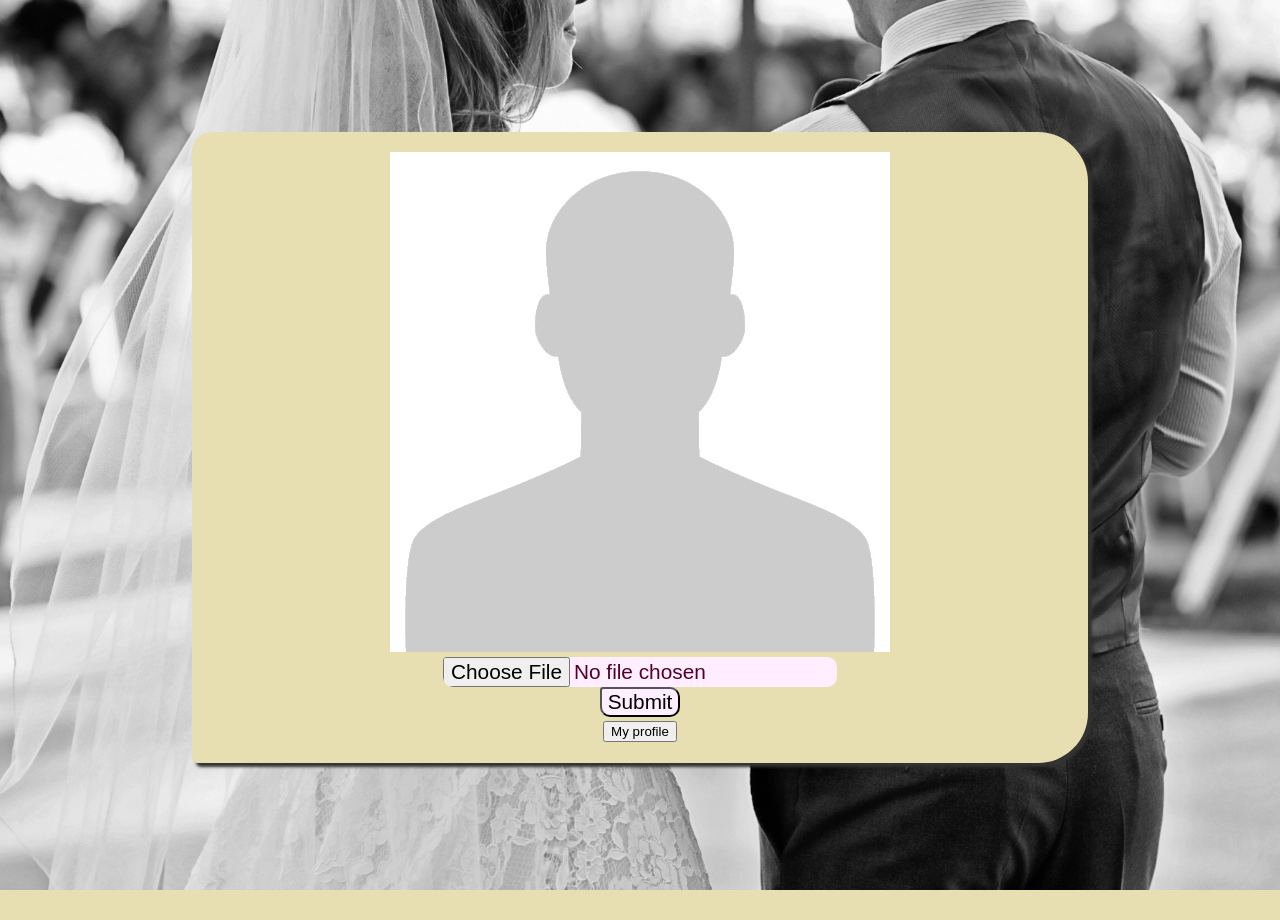
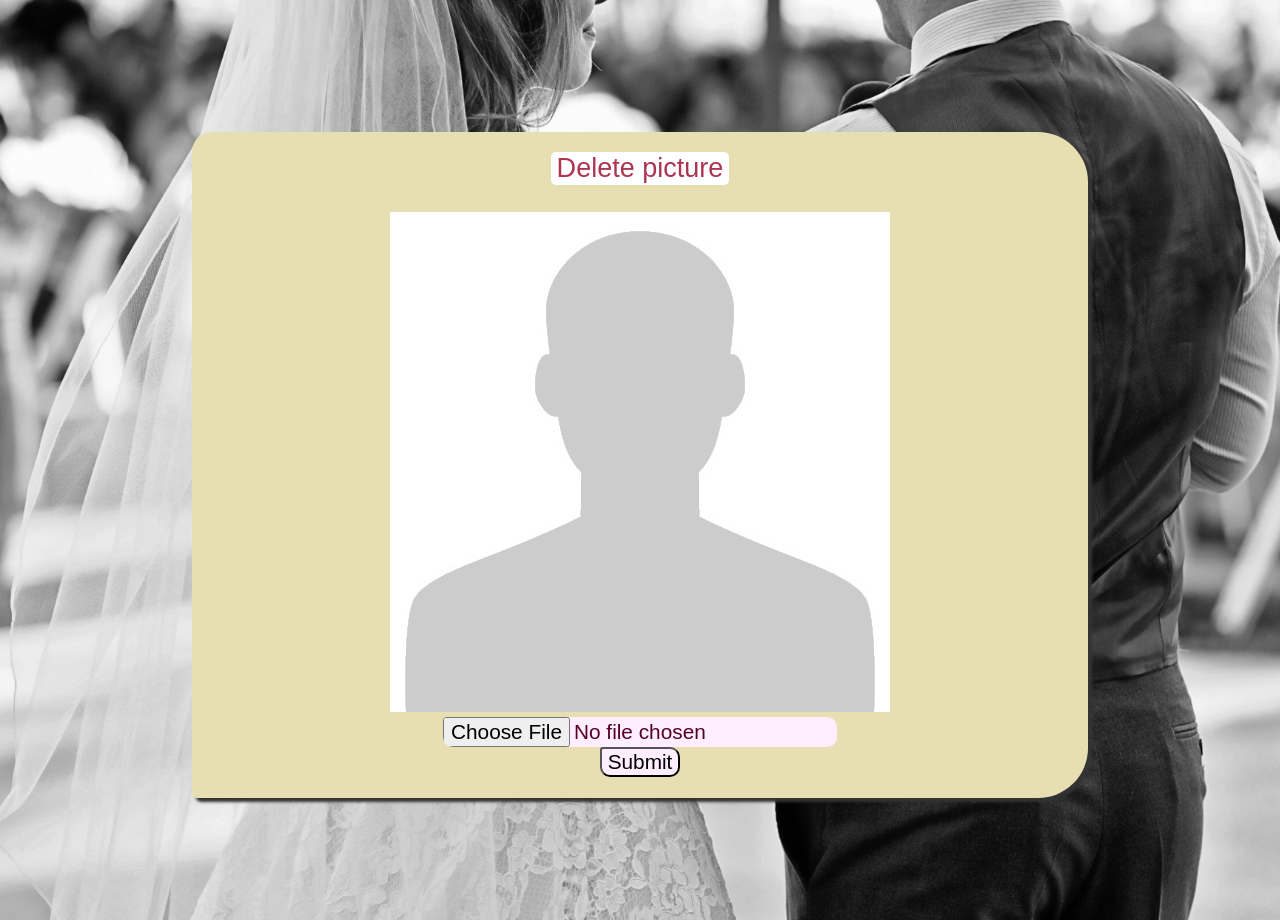
Before and after one commit to BlockCat/DatingSite, a CodeIgniter app: page /DatingSite/profilepage/upload in a window 1280 px wide. Shown: the part 64-984 px from the top of the page. Before the commit the page ends 954 px from the top, so only its background shows below. Run offline with CodeIgniter, Linux system fonts and the light colour scheme; the visitor is signed in with stand-in values (Sample User, id 1); data that the repository does not hold is empty; some libraries are stand-ins or nearby versions.

Commit message:
delete account and picture functionality part 1

```diff
--- a/application/models/Users_model.php
+++ b/application/models/Users_model.php
@@ -97,6 +97,17 @@ class Users_model extends CI_Model {
 			$this->db->trans_commit();
 			return true;
 		}
+	}
+
+	public function delete_user($userID, $personalityID, $personalitypref){
+
+		//deletes everything related to a certain user
+		$this->db->delete('BrandPref', array('user' => $userID));
+		$this->db->delete('Personality', array('personalityID' => $personalityID));
+		$this->db->delete('Personality', array('personalityID' => $personalitypref));
+		$this->db->delete('UserLikes', array('likes' => $userID));
+		$this->db->delete('UserLikes', array('liked' => $userID));
+		$this->db->delete('UserProfile', array('userID' => $userID));
 	}
 
 	public function set_liked($user, $profile){
--- a/application/views/upload.php
+++ b/application/views/upload.php
@@ -2,16 +2,14 @@
         <div id="main">
             <div class="wrapper">
                 <div class="text_wrapper">
+					<button class="profilebutton" id="deletepic">Delete picture</button>
+					<br/>
                     <img id="profileimage" alt="Profile picture" src="<?php echo $imgsrc ?>""/>
                     <?php echo form_error('userfile')?>
                     <?php echo form_open('profilepage/upload', array('enctype' => 'multipart/form-data')) ?>
                         <input type="file" id="profileinput" name="userfile" >
                         <input type="submit" name="submit">
                     </form>
-                    <?php
-						$profileUrl = base_url('ownprofilepage');
-						echo  "<a href='$profileUrl'><button>My profile</button></a>";
-					?>
                 </div>
             </div>
         </div>
@@ -26,6 +24,15 @@
             }
         });
 
+		$(document).ready(function () {
+			$("#deletepic").click(function(){
+				var result = confirm("do you really want to delete your beautifull picture?");
+				if (result == true){
+					//delete picture
+				}
+			});
+		});
+
     </script>
 </body>
 </html>
--- a/css/main.css
+++ b/css/main.css
@@ -172,6 +172,21 @@ p {
     font-size: 1em;
 }
 
+.profilebutton{
+	margin-bottom: 1em;
+    font-size: 1.3em;
+    border-radius: 5px;
+    background-color: #ffffff;
+    color: #ae3551;
+    border: none;
+    height: 100%;
+}
+
+.profilebutton:hover{
+    background-color: #9B0343;
+    color: #ffffff;
+}
+
 #like {
 	margin-bottom: 1em;
     font-size: 1.3em;
```
Also changed, not shown: application/controllers/deleteAccount.php (added, +33 -0 lines), application/views/ownprofile.php (+14 -0 lines).
